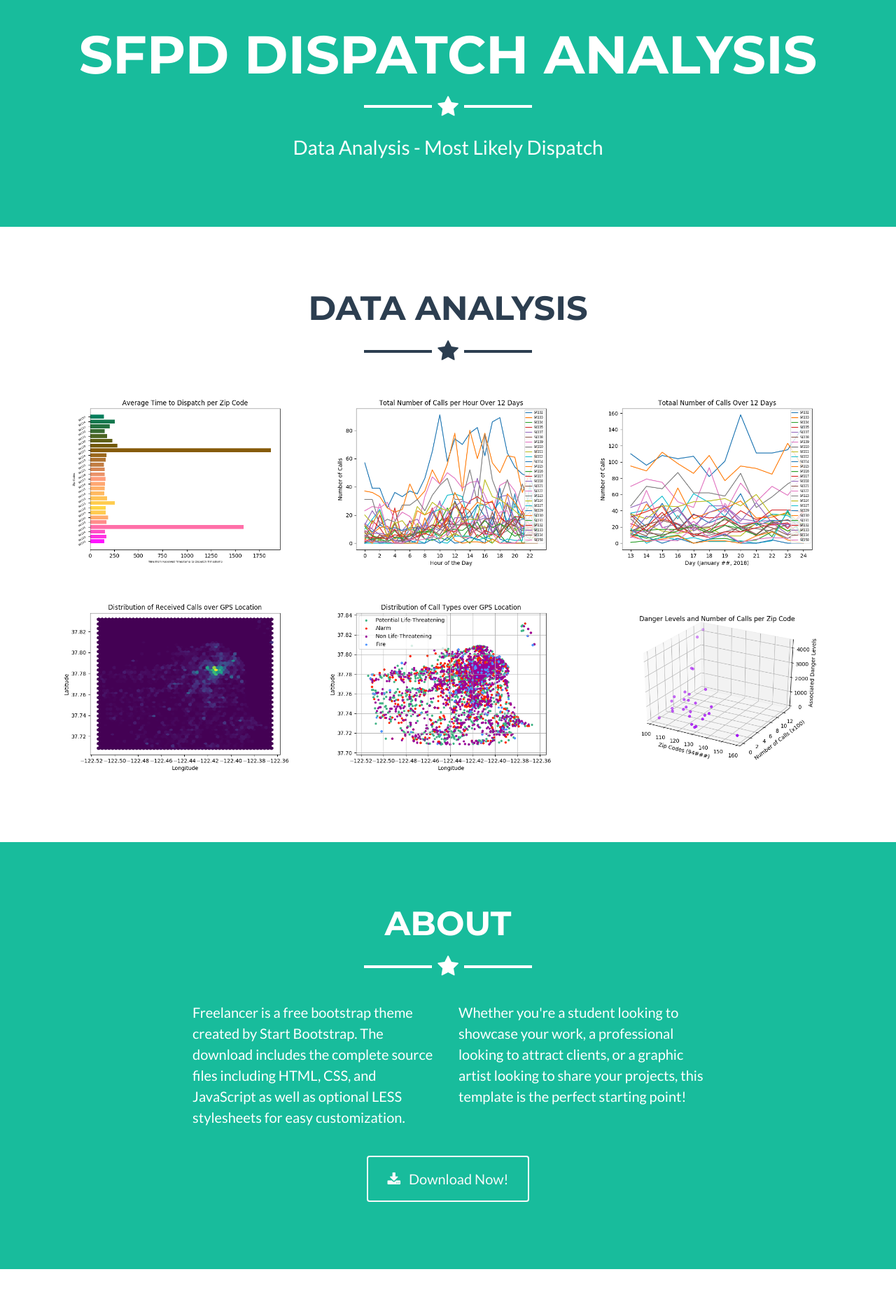
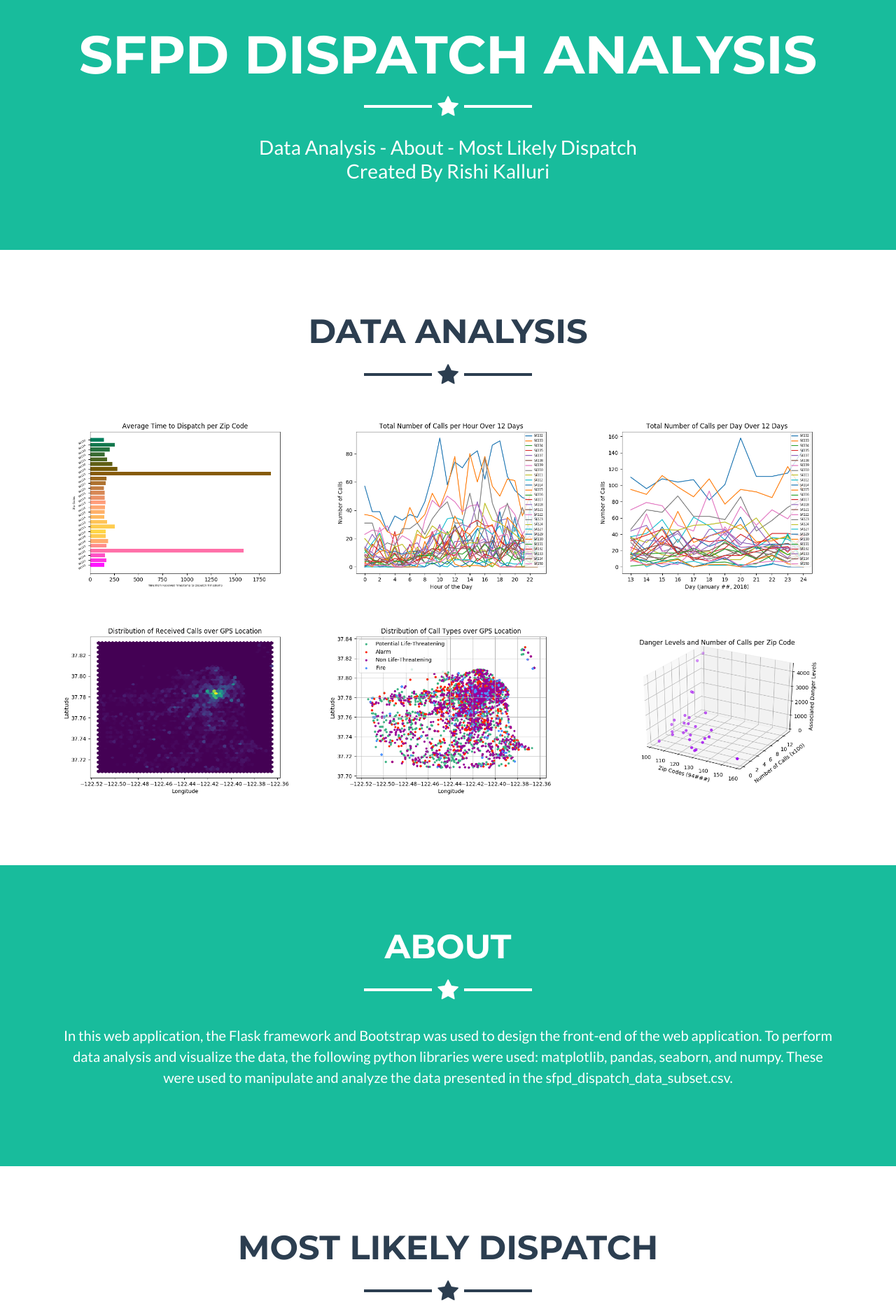
Before and after one commit to RishiKalluri/SFPDDataAnalysis, a Flask app: page / in a window 1280 px wide. Shown: the part 1045-2915 px from the top of the page at 70% size. Run offline with Flask 2, Linux system fonts and the light colour scheme; some libraries are stand-ins or nearby versions.

Commit message:
Put final version of graph into website framework, and began editing HTML Text to fit content of website

```diff
--- a/getGraphs.py
+++ b/getGraphs.py
@@ -495,9 +495,9 @@ def dayTrend():
     plt.legend(loc='upper right', prop={'size': 5.5})
     plt.xlabel('Day (January ##, 2018)')
     plt.ylabel('Number of Calls')
-    plt.title('Totaal Number of Calls Over 12 Days')
+    plt.title('Total Number of Calls per Day Over 12 Days')
     ax.set_xticks(days)
-    fig.savefig('dayTrend1.png')
+    fig.savefig('dayTrend3.png')
 
 def getHourArray(zipCode):
     file = open('sfpd_dispatch_data_subset.csv')
@@ -592,4 +592,3 @@ def hourTrend():
     figure.savefig('totalCalls1.png')
 
 dayTrend()
-hourTrend()
--- a/templates/index.html
+++ b/templates/index.html
@@ -58,7 +58,8 @@
         <img class="img-fluid mb-5 d-block mx-auto" src="/static/img/golden-gate-SF.png" alt="">
         <h1 class="text-uppercase mb-0">SFPD Dispatch Analysis</h1>
         <hr class="star-light">
-        <h2 class="font-weight-light mb-0">Data Analysis - Most Likely Dispatch</h2>
+        <h2 class="font-weight-light mb-0">Data Analysis - About - Most Likely Dispatch</h2>
+        <h2 class="font-weight-light mb-0">Created By Rishi Kalluri</h2>
       </div>
     </header>
 
@@ -95,7 +96,7 @@
                   <i class="fa fa-search-plus fa-3x"></i>
                 </div>
               </div>
-              <img class="img-fluid" src="/static/img/dayTrend1.png" alt="">
+              <img class="img-fluid" src="/static/img/dayTrend3.png" alt="">
             </a>
           </div>
           <div class="col-md-6 col-lg-4">
@@ -137,19 +138,10 @@
       <div class="container">
         <h2 class="text-center text-uppercase text-white">About</h2>
         <hr class="star-light mb-5">
-        <div class="row">
-          <div class="col-lg-4 ml-auto">
-            <p class="lead">Freelancer is a free bootstrap theme created by Start Bootstrap. The download includes the complete source files including HTML, CSS, and JavaScript as well as optional LESS stylesheets for easy customization.</p>
-          </div>
-          <div class="col-lg-4 mr-auto">
-            <p class="lead">Whether you're a student looking to showcase your work, a professional looking to attract clients, or a graphic artist looking to share your projects, this template is the perfect starting point!</p>
-          </div>
-        </div>
         <div class="text-center mt-4">
-          <a class="btn btn-xl btn-outline-light" href="#">
-            <i class="fa fa-download mr-2"></i>
-            Download Now!
-          </a>
+          <p class="lead">In this web application, the Flask framework and Bootstrap was used to design the front-end of the web application.
+            To perform data analysis and visualize the data, the following python libraries were used: matplotlib, pandas, seaborn, and numpy. These were used to
+             manipulate and analyze the data presented in the sfpd_dispatch_data_subset.csv. </p>
         </div>
       </div>
     </section>
@@ -200,44 +192,28 @@
       <div class="container">
         <div class="row">
           <div class="col-md-4 mb-5 mb-lg-0">
-            <h4 class="text-uppercase mb-4">Location</h4>
-            <p class="lead mb-0">2215 John Daniel Drive
-              <br>Clark, MO 65243</p>
-          </div>
-          <div class="col-md-4 mb-5 mb-lg-0">
-            <h4 class="text-uppercase mb-4">Around the Web</h4>
+            <h4 class="text-uppercase mb-4">Challenge Info</h4>
             <ul class="list-inline mb-0">
               <li class="list-inline-item">
-                <a class="btn btn-outline-light btn-social text-center rounded-circle" href="#">
-                  <i class="fa fa-fw fa-facebook"></i>
-                </a>
-              </li>
-              <li class="list-inline-item">
-                <a class="btn btn-outline-light btn-social text-center rounded-circle" href="#">
-                  <i class="fa fa-fw fa-google-plus"></i>
-                </a>
-              </li>
-              <li class="list-inline-item">
-                <a class="btn btn-outline-light btn-social text-center rounded-circle" href="#">
-                  <i class="fa fa-fw fa-twitter"></i>
-                </a>
-              </li>
-              <li class="list-inline-item">
-                <a class="btn btn-outline-light btn-social text-center rounded-circle" href="#">
-                  <i class="fa fa-fw fa-linkedin"></i>
-                </a>
-              </li>
-              <li class="list-inline-item">
-                <a class="btn btn-outline-light btn-social text-center rounded-circle" href="#">
-                  <i class="fa fa-fw fa-dribbble"></i>
+                <a class="btn btn-outline-light btn-social text-center rounded-circle" href="https://www.mindsumo.com/contests/sfpd-dispatch?add_to_dojo=true&solution%5Bcontest_id%5D=1287">
+                  <i class="fa fa-fw fa-mindsumo"></i>
                 </a>
               </li>
             </ul>
           </div>
           <div class="col-md-4">
-            <h4 class="text-uppercase mb-4">About Freelancer</h4>
-            <p class="lead mb-0">Freelance is a free to use, open source Bootstrap theme created by
-              <a href="http://startbootstrap.com">Start Bootstrap</a>.</p>
+            <h4 class="text-uppercase mb-4">About Rishi</h4>
+            <p class="lead mb-0">Rishi Kalluri is an undergraduate student at the University of Illinois, Urbana-Chmampaign, majoring in Computer Engineering</p>
+          </div>
+          <div class="col-md-4 mb-5 mb-lg-0">
+            <h4 class="text-uppercase mb-4">Source Code</h4>
+            <ul class="list-inline mb-0">
+              <li class="list-inline-item">
+                <a class="btn btn-outline-light btn-social text-center rounded-circle" href="https://github.com/rishidk22/SFPDDataAnalysis">
+                  <i class="fa fa-fw fa-github"></i>
+                </a>
+              </li>
+            </ul>
           </div>
         </div>
       </div>
@@ -245,7 +221,7 @@
 
     <div class="copyright py-4 text-center text-white">
       <div class="container">
-        <small>Copyright &copy; Your Website 2018</small>
+        <small>FakeCopyright &copy; Capital One MindSumo 2018</small>
       </div>
     </div>
 
@@ -267,7 +243,7 @@
         <div class="container text-center">
           <div class="row">
             <div class="col-lg-8 mx-auto">
-              <h2 class="text-secondary text-uppercase mb-0">Project Name</h2>
+              <h2 class="text-secondary text-uppercase mb-0">Average Time to Dispatch per Zip Code</h2>
               <hr class="star-dark mb-5">
               <img class="img-fluid mb-5" src="/static/img/barGraph1.png" alt="">
               <p class="mb-5">Lorem ipsum dolor sit amet, consectetur adipisicing elit. Mollitia neque assumenda ipsam nihil, molestias magnam, recusandae quos quis inventore quisquam velit asperiores, vitae? Reprehenderit soluta, eos quod consequuntur itaque. Nam.</p>
@@ -289,7 +265,7 @@
         <div class="container text-center">
           <div class="row">
             <div class="col-lg-8 mx-auto">
-              <h2 class="text-secondary text-uppercase mb-0">Project Name</h2>
+              <h2 class="text-secondary text-uppercase mb-0">Total Number of Calls per Hour Over 12 Days</h2>
               <hr class="star-dark mb-5">
               <img class="img-fluid mb-5" src="/static/img/totalCalls1.png" alt="">
               <p class="mb-5">Lorem ipsum dolor sit amet, consectetur adipisicing elit. Mollitia neque assumenda ipsam nihil, molestias magnam, recusandae quos quis inventore quisquam velit asperiores, vitae? Reprehenderit soluta, eos quod consequuntur itaque. Nam.</p>
@@ -311,9 +287,9 @@
         <div class="container text-center">
           <div class="row">
             <div class="col-lg-8 mx-auto">
-              <h2 class="text-secondary text-uppercase mb-0">Project Name</h2>
+              <h2 class="text-secondary text-uppercase mb-0">Total Number of Calls per Day over 12 Days</h2>
               <hr class="star-dark mb-5">
-              <img class="img-fluid mb-5" src="/static/img/dayTrend1.png" alt="">
+              <img class="img-fluid mb-5" src="/static/img/dayTrend3.png" alt="">
               <p class="mb-5">Lorem ipsum dolor sit amet, consectetur adipisicing elit. Mollitia neque assumenda ipsam nihil, molestias magnam, recusandae quos quis inventore quisquam velit asperiores, vitae? Reprehenderit soluta, eos quod consequuntur itaque. Nam.</p>
               <a class="btn btn-primary btn-lg rounded-pill portfolio-modal-dismiss" href="#">
                 <i class="fa fa-close"></i>
@@ -333,7 +309,7 @@
         <div class="container text-center">
           <div class="row">
             <div class="col-lg-8 mx-auto">
-              <h2 class="text-secondary text-uppercase mb-0">Project Name</h2>
+              <h2 class="text-secondary text-uppercase mb-0">Distribution of Received Calls over GPS Location</h2>
               <hr class="star-dark mb-5">
               <img class="img-fluid mb-5" src="/static/img/heatplotCalls2.png" alt="">
               <p class="mb-5">Lorem ipsum dolor sit amet, consectetur adipisicing elit. Mollitia neque assumenda ipsam nihil, molestias magnam, recusandae quos quis inventore quisquam velit asperiores, vitae? Reprehenderit soluta, eos quod consequuntur itaque. Nam.</p>
@@ -377,7 +353,7 @@
         <div class="container text-center">
           <div class="row">
             <div class="col-lg-8 mx-auto">
-              <h2 class="text-secondary text-uppercase mb-0">Distribution of Call Types over GPS Location</h2>
+              <h2 class="text-secondary text-uppercase mb-0">Danger Levels and Number of Calls per Zip Code</h2>
               <hr class="star-dark mb-5">
               <img class="img-fluid mb-5" src="/static/img/safestAreas1.png" alt="">
               <p class="mb-5">Lorem ipsum dolor sit amet, consectetur adipisicing elit. Mollitia neque assumenda ipsam nihil, molestias magnam, recusandae quos quis inventore quisquam velit asperiores, vitae? Reprehenderit soluta, eos quod consequuntur itaque. Nam.</p>
```
Also changed, not shown: static/img/dayTrend1.png (deleted), static/img/dayTrend3.png (added), static/img/profile.png (deleted).
